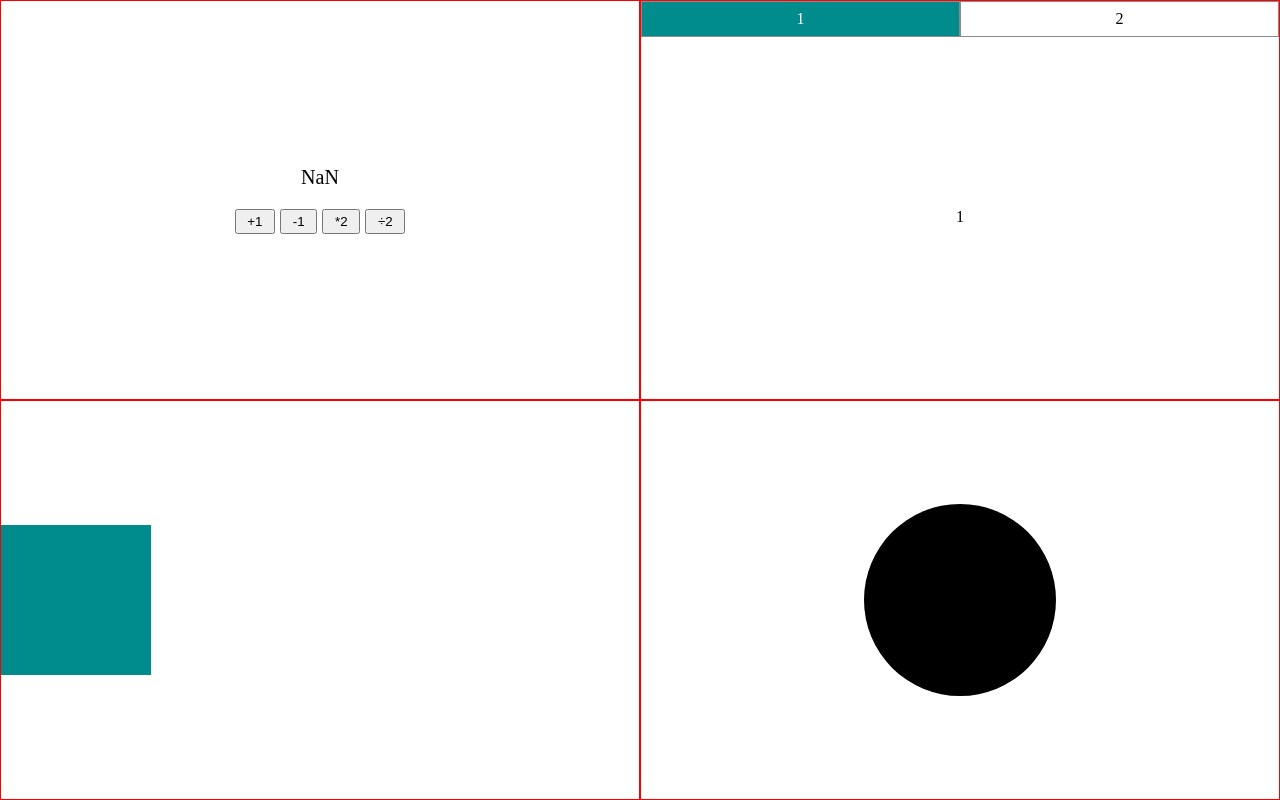
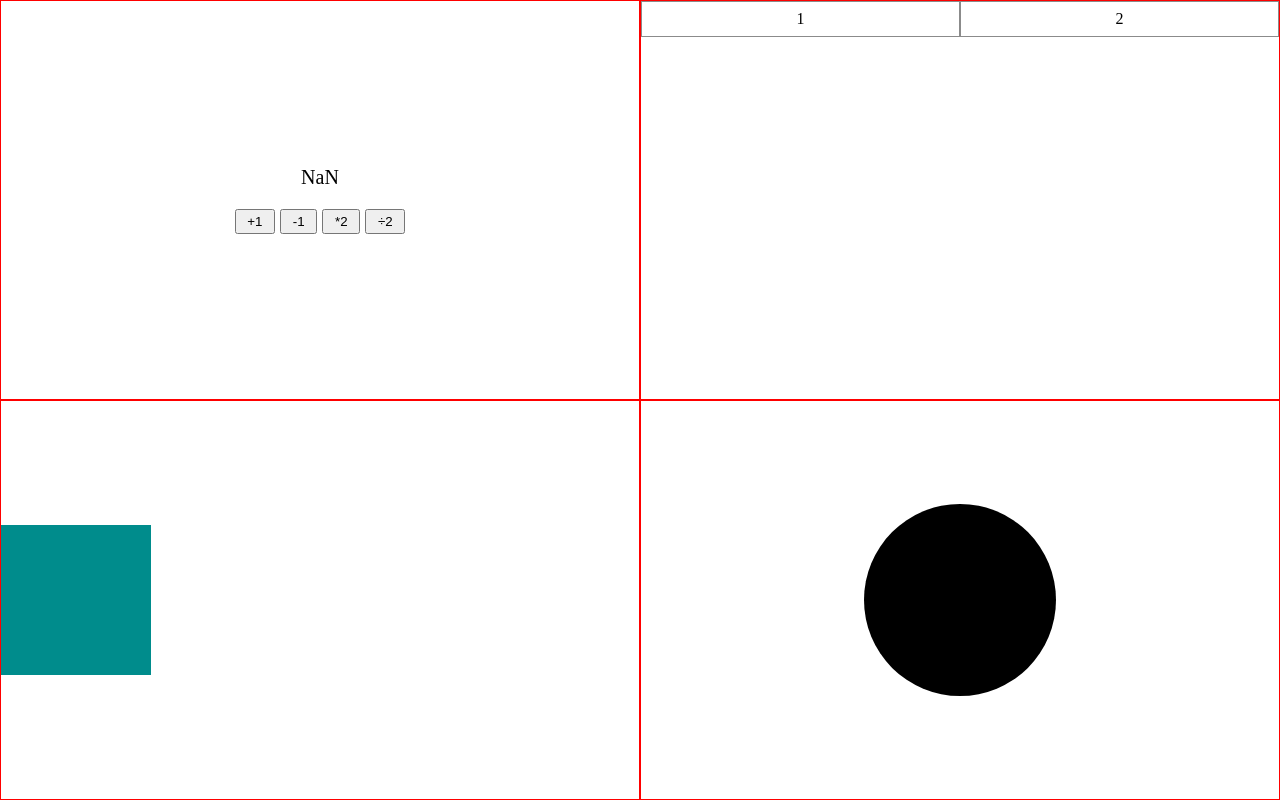
Before and after one commit to Hsy1998/MVC-1, a website with bundled scripts: page src/index.html in a window 1280 px wide. Both pictures are taken after a click on the button "+1". Built offline with nearby package versions, Linux system fonts and the light colour scheme.

Commit message:
MVC优化

```diff
--- a/package.json
+++ b/package.json
@@ -2,6 +2,8 @@
   "name": "MVC",
   "version": "1.0.0",
   "main": "index.js",
+  "repository": "https://github.com/Hsy1998/MVC-1.git",
+  "author": "Hsy <a553331998@gmail.com>",
   "license": "MIT",
   "dependencies": {
     "jquery": "^3.6.0"
--- a/src/app1.js
+++ b/src/app1.js
@@ -1,19 +1,25 @@
 import './app1.css'
 import $ from 'jquery'
+
+const eventBus = $(window)
 
 // 数据相关放m
 const m = {
   data: {
     // 初始化数据
     n: parseInt(localStorage.getItem('n'))
-  }
+  },
+  update(data) {
+    Object.assign(m.data, data)
+    eventBus.trigger('m:updated')
+    localStorage.setItem('n', m.data.n)
+  },
 }
 
 // 视图相关放到v
 const v = {
   el: null,
   html: `
-  <div id="app1">
       <div id="number">{{n}}</div>
       <div>
         <button id="btnAdd">+1</button>
@@ -21,71 +27,63 @@ const v = {
         <button id="btnMultiply">*2</button>
         <button id="btnDivide">÷2</button>
       </div>
-  </div>
 `,
   init(container) {
-    v.container = $(container)
-    v.render()
+    v.el = $(container)
   },
-  render() {
-    if (v.el === null) {
-      v.el = $(v.html.replace('{{n}}', m.data.n)).prependTo(v.container)
-    } else {
-      const newEl = $(v.html.replace('{{n}}', m.data.n))
-      v.el.replaceWith(newEl)
-      v.el = newEl
-    }
-
+  render(n) {
+    if (v.el.children.length !== 0) v.el.empty() // 清空el里的内容再赋值
+    $(v.html.replace('{{n}}', n)).appendTo(v.el)
   },
 }
 
-
-// 初始化html
-const html = `
-  <div id="app1">
-      <div id="number">100</div>
-      <div>
-        <button id="btnAdd">+1</button>
-        <button id="btnMinus">-1</button>
-        <button id="btnMultiply">*2</button>
-        <button id="btnDivide">÷2</button>
-      </div>
-  </div>
-`
 // 其他操作都放c
 const c = {
   init(container) {
     // 第一次渲染html
     v.init(container)
-    c.ui = {
-      btnAdd: $('#btnAdd'),
-      btnMinus: $('#btnMinus'),
-      btnMultiply: $('#btnMultiply'),
-      btnDivide: $('#btnDivide'),
-      number: $('#number')
+    c.autoBindEvents()
+    v.render(m.data.n)
+    eventBus.on('m:updated', () => {
+      v.render(m.data.n)
+    })
+  },
+
+  events: {
+    'click #btnAdd': 'add',
+    'click #btnMinus': 'minus',
+    'click #btnMultiply': 'mul',
+    'click #btnDivide': 'div'
+  },
+  add() {
+    m.update({
+      n: m.data.n + 1
+    })
+  },
+  minus() {
+    m.update({
+      n: m.data.n - 1
+    })
+  },
+  mul() {
+    m.update({
+      n: m.data.n * 2
+    })
+  },
+  div() {
+    m.update({
+      n: m.data.n / 2
+    })
+  },
+
+  autoBindEvents() {
+    for (let key in c.events) {
+      const value = c[c.events[key]]
+      const spaceIndex = key.indexOf(' ')
+      const part1 = key.slice(0, spaceIndex)
+      const part2 = key.slice(spaceIndex + 1)
+      v.el.on(part1, part2, value)
     }
-    c.bindEvents()
-  },
-  // 获取重要的元素
-
-  bindEvents() {
-    // 绑定鼠标事件
-    v.container.on('click', '#btnAdd', () => {
-      m.data.n += 1
-      v.render()
-    })
-    v.container.on('click', '#btnMinus', () => {
-      m.data.n -= 1
-      v.render()
-    })
-    v.container.on('click', '#btnMultiply', () => {
-      m.data.n *= 2
-      v.render()
-    })
-    v.container.on('click', '#btnDivide', () => {
-      m.data.n /= 2
-      v.render()
-    })
   }
 
 }
--- a/src/app2.js
+++ b/src/app2.js
@@ -1,31 +1,76 @@
 import './app2.css'
 import $ from 'jquery'
 
-const html = `
-<div id="app2">
-      <ol id="tab-bar">
-        <li>1</li>
-        <li>2</li>
-      </ol>
-      <ol id="content">
-        <li>1</li>
-        <li>2</li>
-      </ol>
-    </div>
+const eventBus = $(window)
+
+const m = {
+  data: {
+    // 初始化数据
+    index: parseInt(localStorage.getItem('index'))
+  },
+  update(data) {
+    Object.assign(m.data, data)
+    eventBus.trigger('m:updated')
+    localStorage.setItem('index', m.data.index)
+  },
+}
+
+// 视图相关放到v
+const v = {
+  el: null,
+  html: (index) => {
+    return `
+   <ol id="tab-bar">
+     <li class="${index === 0 ? 'active' : null}" data-index="0">1</li>
+     <li class="${index === 1 ? 'active' : null}" data-index="1">2</li>
+   </ol>
+   <ol id="content">
+     <li class="${index === 0 ? 'block' : null}">1</li>
+     <li class="${index === 1 ? 'block' : null}">2</li>
+   </ol>
 `
+  },
+  init(container) {
+    v.el = $(container)
+  },
+  render(index) {
+    if (v.el.children.length !== 0) v.el.empty()
+    $(v.html(index)).appendTo(v.el)
+  },
+}
 
-const $element = $(html).appendTo($('body>#page'))
+// 其他操作都放c
+const c = {
+  init(container) {
+    // 第一次渲染html
+    v.init(container)
+    v.render(m.data.index)
+    c.autoBindEvents()
+    eventBus.on('m:updated', () => {
+      v.render(m.data.index)
+    })
+  },
+  events: {
+    'click #tab-bar li': 'index',
+  },
+  index(e) {
+    const index = parseInt(e.currentTarget.dataset.index);
+    console.log(index);
+    m.update({
+      index: index
+    })
+  },
 
-const $tabBar = $('#tab-bar')
-const $content = $('#content')
-const n = localStorage.getItem('index')
+  autoBindEvents() {
+    for (let key in c.events) {
+      const value = c[c.events[key]]
+      const spaceIndex = key.indexOf(' ')
+      const part1 = key.slice(0, spaceIndex)
+      const part2 = key.slice(spaceIndex + 1)
+      v.el.on(part1, part2, value)
+    }
+  }
+}
 
-$tabBar.on('click', 'li', (e) => {
-  const $li = $(e.currentTarget);
-  $li.addClass('active').siblings().removeClass('active')
-  const index = $li.index()
-  const n = localStorage.setItem('index', index)
-  $content.children().eq(index).addClass('block').siblings().removeClass('block')
-})
 
-$tabBar.children().eq(n).trigger('click')
+export default c
--- a/src/index.html
+++ b/src/index.html
@@ -10,6 +10,8 @@
 
 <body>
   <div id="page">
+    <div id="app1"></div>
+    <div id="app2"></div>
   </div>
 
   <script src="./main.js"></script>
--- a/src/main.js
+++ b/src/main.js
@@ -2,8 +2,9 @@ import './reset.css'
 import './global.css'
 
 import x from './app1.js'
-import './app2.js'
+import y from './app2.js'
 import './app3.js'
 import './app4.js'
 
-x.init('#page')
+x.init('#page>#app1')
+y.init('#page>#app2')
```
